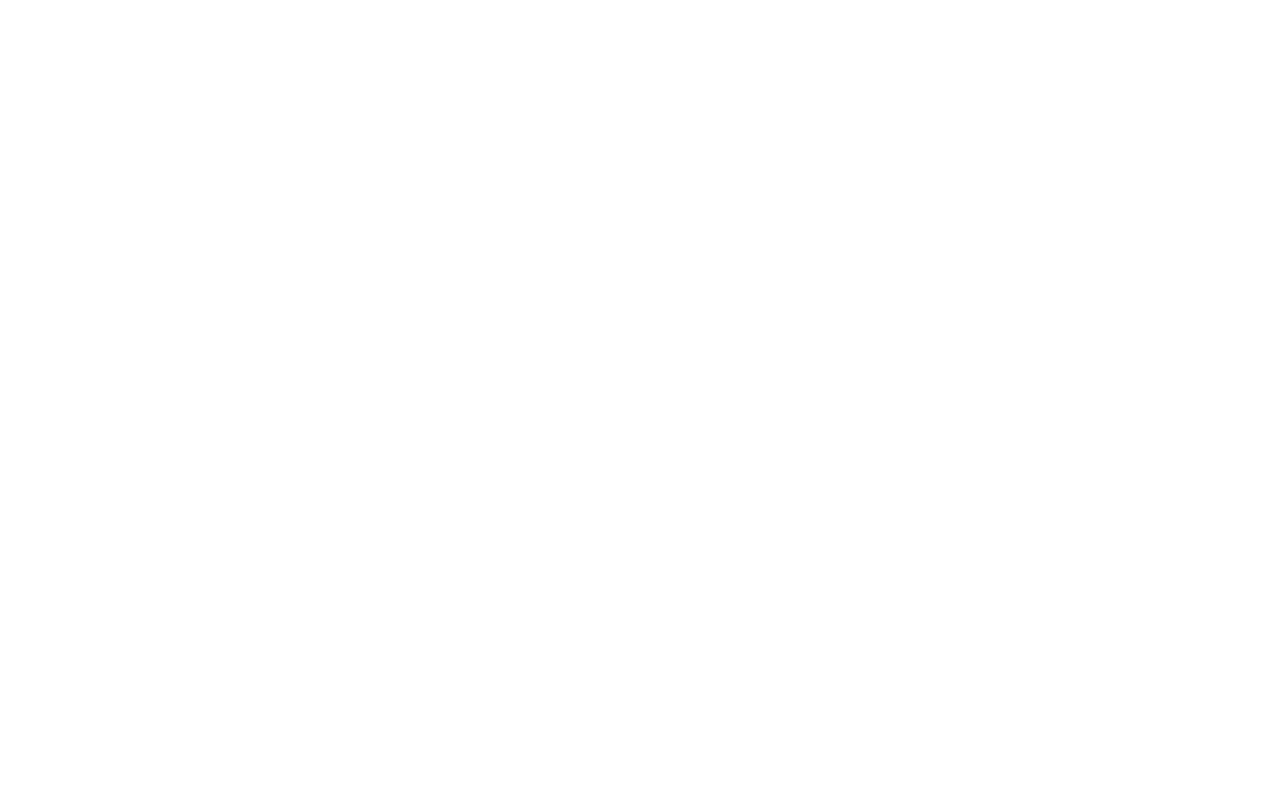
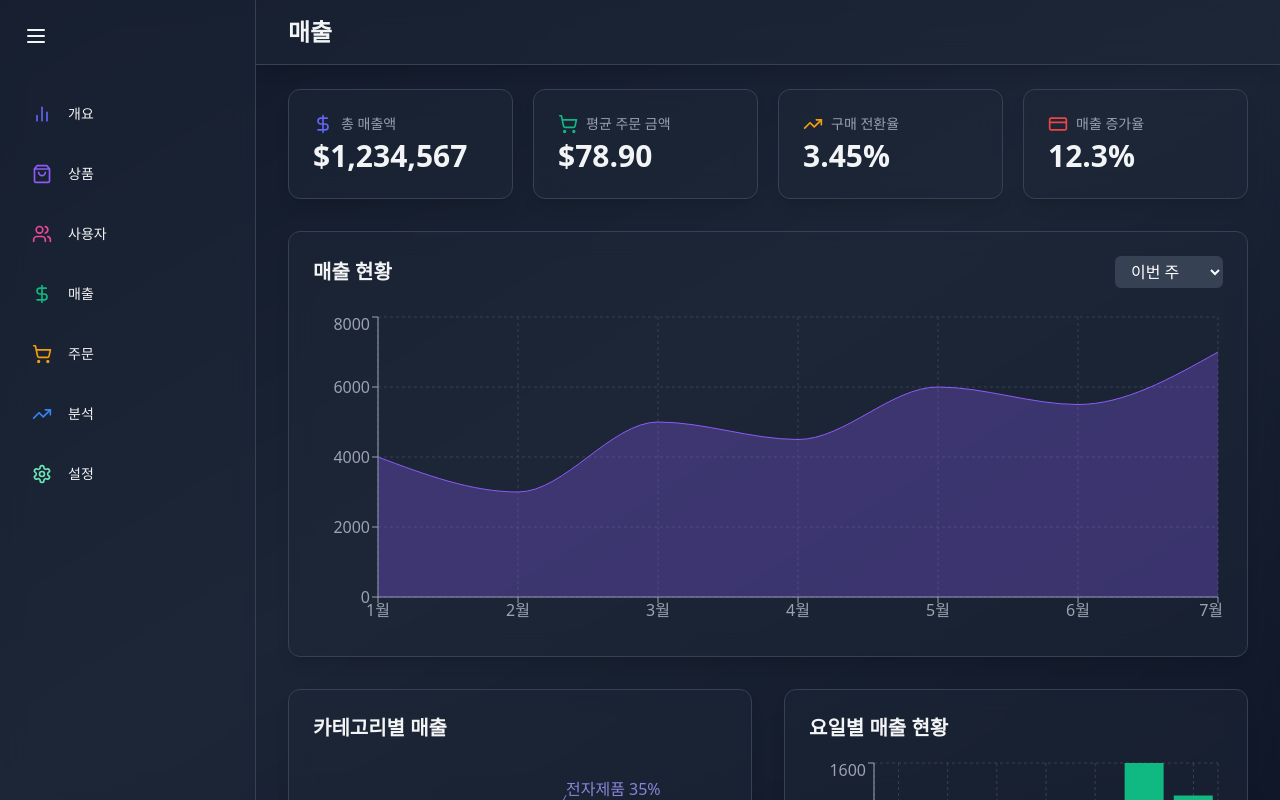
Before and after one commit to GangHyun95/admin-dashboard, a React (Vite) app: page /sales in a window 1280 px wide. Before the commit this address had no page. Built offline with nearby package versions, Linux system fonts and the light colour scheme; the HTML template or start-up script is replaced by a standard one.

Commit message:
SalesPage UI 작업

```diff
--- a/src/App.tsx
+++ b/src/App.tsx
@@ -3,6 +3,10 @@
 import ProductsPage from './pages/ProductsPage';
 import Layout from './layout/Layout';
 import UsersPage from './pages/UsersPage';
+import SalesPage from './pages/SalesPage';
+import OrdersPage from './pages/OrdersPage';
+import SettingsPage from './pages/SettingsPage';
+import AnalyticsPage from './pages/AnalyticsPage';
 
 function App() {
     return (
@@ -11,6 +15,10 @@
                 <Route index element={<OverviewPage />} />
                 <Route path='products' element={<ProductsPage />} />
                 <Route path='users' element={<UsersPage />} />
+                <Route path='sales' element={<SalesPage />} />
+                <Route path='orders' element={<OrdersPage />} />
+                <Route path='analytics' element={<AnalyticsPage />} />
+                <Route path='settings' element={<SettingsPage />} />
             </Route>
         </Routes>
     );
--- /dev/null
+++ b/src/components/sales/DailySalesTrend.tsx
@@ -0,0 +1,53 @@
+import { motion } from 'framer-motion';
+import {
+    BarChart,
+    Bar,
+    XAxis,
+    YAxis,
+    CartesianGrid,
+    Tooltip,
+    ResponsiveContainer,
+} from 'recharts';
+
+const dailySalesData = [
+    { name: '월', sales: 1000 },
+    { name: '화', sales: 1200 },
+    { name: '수', sales: 900 },
+    { name: '목', sales: 1100 },
+    { name: '금', sales: 1300 },
+    { name: '토', sales: 1600 },
+    { name: '일', sales: 1400 },
+];
+
+export default function DailySalesTrend() {
+    return (
+        <motion.div
+            className='bg-gray-800/50 backdrop-blur-md shadow-lg rounded-xl p-6 border border-gray-700'
+            initial={{ opacity: 0, y: 20 }}
+            animate={{ opacity: 1, y: 0 }}
+            transition={{ delay: 0.4 }}
+        >
+            <h2 className='text-xl font-semibold text-gray-100 mb-4'>
+                요일별 매출 현황
+            </h2>
+
+            <div style={{ width: '100%', height: 300 }}>
+                <ResponsiveContainer>
+                    <BarChart data={dailySalesData}>
+                        <CartesianGrid strokeDasharray='3 3' stroke='#374151' />
+                        <XAxis dataKey='name' stroke='#9CA3AF' />
+                        <YAxis stroke='#9CA3AF' />
+                        <Tooltip
+                            contentStyle={{
+                                backgroundColor: 'rgba(31, 41, 55, 0.8)',
+                                borderColor: '#4B5563',
+                            }}
+                            itemStyle={{ color: '#E5E7EB' }}
+                        />
+                        <Bar dataKey='sales' name='매출' fill='#10B981' />
+                    </BarChart>
+                </ResponsiveContainer>
+            </div>
+        </motion.div>
+    );
+}
--- /dev/null
+++ b/src/components/sales/SalesByCategoryChart.tsx
@@ -0,0 +1,67 @@
+import { motion } from 'framer-motion';
+import {
+    PieChart,
+    Pie,
+    Cell,
+    Tooltip,
+    Legend,
+    ResponsiveContainer,
+} from 'recharts';
+
+const salesByCategory = [
+    { name: '전자제품', value: 400 },
+    { name: '패션/의류', value: 300 },
+    { name: '홈/가전', value: 200 },
+    { name: '도서/서적', value: 100 },
+    { name: '기타', value: 150 },
+];
+const COLORS = ['#8884d8', '#82ca9d', '#ffc658', '#ff8042', '#0088FE'];
+
+export default function SalesByCategoryChart() {
+    return (
+        <motion.div
+            className='bg-gray-800/50 backdrop-blur-md shadow-lg rounded-xl p-6 border border-gray-700'
+            initial={{ opacity: 0, y: 20 }}
+            animate={{ opacity: 1, y: 0 }}
+            transition={{ delay: 0.3 }}
+        >
+            <h2 className='text-xl font-semibold text-gray-100 mb-4'>
+                카테고리별 매출
+            </h2>
+
+            <div style={{ width: '100%', height: 300 }}>
+                <ResponsiveContainer>
+                    <PieChart>
+                        <Pie
+                            data={salesByCategory}
+                            cx='50%'
+                            cy='50%'
+                            outerRadius={80}
+                            fill='#8884d8'
+                            dataKey='value'
+                            label={({ name, percent }) =>
+                                `${name} ${(percent * 100).toFixed(0)}%`
+                            }
+                            isAnimationActive={false}
+                        >
+                            {salesByCategory.map((entry, index) => (
+                                <Cell
+                                    key={`cell-${index}`}
+                                    fill={COLORS[index % COLORS.length]}
+                                />
+                            ))}
+                        </Pie>
+                        <Tooltip
+                            contentStyle={{
+                                backgroundColor: 'rgba(31, 41, 55, 0.8)',
+                                borderColor: '#4B5563',
+                            }}
+                            itemStyle={{ color: '#E5E7EB' }}
+                        />
+                        <Legend />
+                    </PieChart>
+                </ResponsiveContainer>
+            </div>
+        </motion.div>
+    );
+}
--- /dev/null
+++ b/src/components/sales/SalesOverviewChart.tsx
@@ -0,0 +1,76 @@
+import { motion } from 'framer-motion';
+import {
+    AreaChart,
+    Area,
+    XAxis,
+    YAxis,
+    CartesianGrid,
+    Tooltip,
+    ResponsiveContainer,
+} from 'recharts';
+import { useState } from 'react';
+
+const monthlySalesData = [
+    { month: '1월', sales: 4000 },
+    { month: '2월', sales: 3000 },
+    { month: '3월', sales: 5000 },
+    { month: '4월', sales: 4500 },
+    { month: '5월', sales: 6000 },
+    { month: '6월', sales: 5500 },
+    { month: '7월', sales: 7000 },
+];
+
+export default function SalesOverviewChart() {
+    const [selectedTimeRange, setSelectedTimeRange] = useState('This Month');
+
+    return (
+        <motion.div
+            className='bg-gray-800/50 backdrop-blur-md shadow-lg rounded-xl p-6 border border-gray-700 mb-8'
+            initial={{ opacity: 0, y: 20 }}
+            animate={{ opacity: 1, y: 0 }}
+            transition={{ delay: 0.2 }}
+        >
+            <div className='flex items-center justify-between mb-6'>
+                <h2 className='text-xl font-semibold text-gray-100'>매출 현황</h2>
+
+                <select
+                    className='bg-gray-700 text-white rounded-md px-3 py-1 focus:outline-none focus:ring-2 focus:ring-blue-500'
+                    value={selectedTimeRange}
+                    onChange={(e) => setSelectedTimeRange(e.target.value)}
+                >
+                    <option>이번 주</option>
+                    <option>이번 달</option>
+                    <option>이번 분기</option>
+                    <option>이번 해</option>
+                </select>
+            </div>
+
+            <div className='w-full h-80'>
+                <ResponsiveContainer>
+                    <AreaChart data={monthlySalesData}>
+                        <CartesianGrid strokeDasharray='3 3' stroke='#374151' />
+                        <XAxis dataKey='month' stroke='#9CA3AF' />
+                        <YAxis stroke='#9CA3AF' />
+                        <Tooltip
+                            contentStyle={{
+                                backgroundColor: 'rgba(31, 41, 55, 0.8)',
+                                borderColor: '#4B5563',
+                            }}
+                            itemStyle={{ color: '#E5E7EB' }}
+                            formatter={(value: number) => [
+                                `매출: $${value.toLocaleString()}`,
+                            ]}
+                        />
+                        <Area
+                            type='monotone'
+                            dataKey='sales'
+                            stroke='#8B5CF6'
+                            fill='#8B5CF6'
+                            fillOpacity={0.3}
+                        />
+                    </AreaChart>
+                </ResponsiveContainer>
+            </div>
+        </motion.div>
+    );
+}
--- a/src/components/users/UserDemoGraphicsChart.tsx
+++ b/src/components/users/UserDemoGraphicsChart.tsx
@@ -31,6 +31,7 @@
 							fill='#8884d8'
 							dataKey='value'
 							label={({ name, percent }) => `${name} ${(percent * 100).toFixed(0)}%`}
+							isAnimationActive={false}
 						>
 							{userDemographicsData.map((entry, index) => (
 								<Cell key={`cell-${index}`} fill={COLORS[index % COLORS.length]} />
--- a/src/layout/Layout.tsx
+++ b/src/layout/Layout.tsx
@@ -13,6 +13,14 @@
                 return '상품';
             case '/users':
                 return '사용자';
+            case '/sales':
+                return '매출';
+            case '/orders':
+                return '주문';
+            case '/analytics':
+                return '분석';
+            case '/settings':
+                return '설정';
             default:
                 return '';
         }
--- /dev/null
+++ b/src/pages/AnalyticsPage.tsx
@@ -0,0 +1,9 @@
+import React from 'react';
+
+export default function AnalyticsPage() {
+    return (
+        <div>
+
+        </div>
+    );
+}
--- /dev/null
+++ b/src/pages/OrdersPage.tsx
@@ -0,0 +1,3 @@
+export default function OrdersPage() {
+    return <div>OrdersPage</div>;
+}
--- /dev/null
+++ b/src/pages/SalesPage.tsx
@@ -0,0 +1,46 @@
+import { CreditCard, DollarSign, ShoppingCart, TrendingUp } from 'lucide-react';
+import ChartLayout from '../layout/ChartLayout';
+import StatCardLayout from '../layout/StatCardLayout';
+import SalesOverviewChart from '../components/sales/SalesOverviewChart';
+import SalesByCategoryChart from '../components/sales/SalesByCategoryChart';
+import DailySalesTrend from '../components/sales/DailySalesTrend';
+
+const statCardData = [
+    {
+        name: '총 매출액',
+        icon: DollarSign,
+        value: '$1,234,567',
+        color: '#6366F1',
+    },
+    {
+        name: '평균 주문 금액',
+        icon: ShoppingCart,
+        value: '$78.90',
+        color: '#10B981',
+    },
+    {
+        name: '구매 전환율',
+        icon: TrendingUp,
+        value: '3.45%',
+        color: '#F59E0B',
+    },
+    {
+        name: '매출 증가율',
+        icon: CreditCard,
+        value: '12.3%',
+        color: '#EF4444',
+    },
+];
+const SalesPage = () => {
+    return (
+        <>
+            <StatCardLayout data={statCardData} />
+            <SalesOverviewChart />
+            <ChartLayout>
+                <SalesByCategoryChart />
+                <DailySalesTrend />
+            </ChartLayout>
+        </>
+    );
+};
+export default SalesPage;
--- /dev/null
+++ b/src/pages/SettingsPage.tsx
@@ -0,0 +1,7 @@
+export default function SettingsPage() {
+    return (
+        <div>
+
+        </div>
+    );
+}
```
